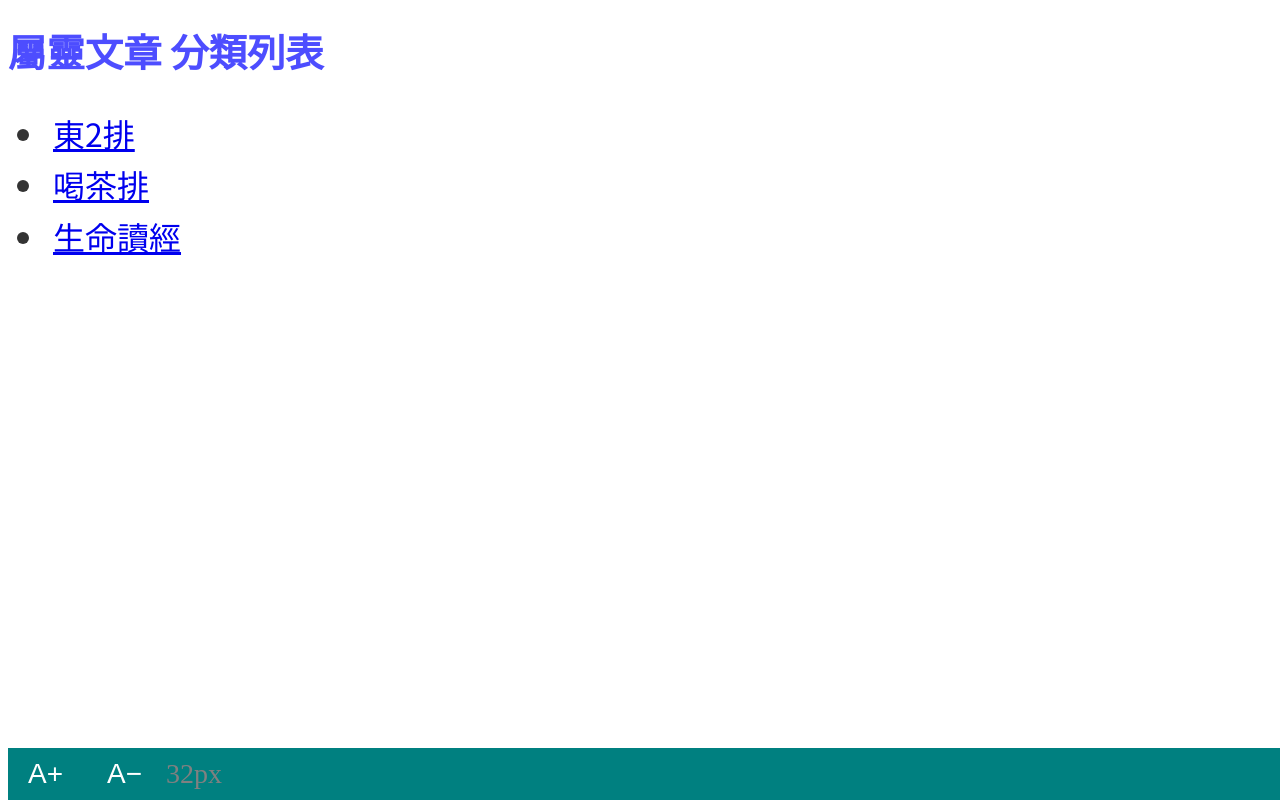
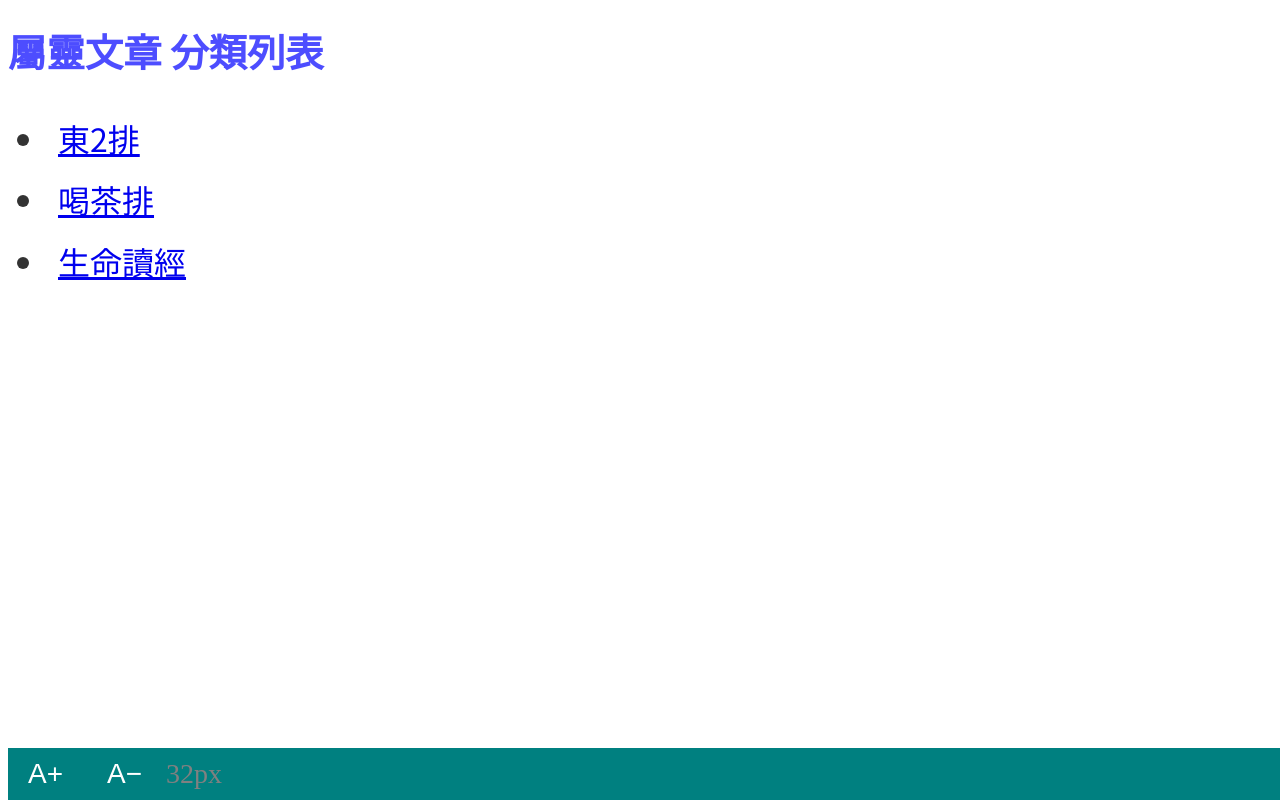
Before and after one commit to jerry-artila/jerry-artila.github.io, a plain HTML site: page index.html in a window 1280 px wide. Drawn offline with Linux system fonts and the light colour scheme.

Commit message:
修改<li>樣式

```diff
--- a/css/style.scss
+++ b/css/style.scss
@@ -46,6 +46,6 @@
     font-size: 1.1em;
   }
   li {
-    padding: 5px 5px;
+    padding: 10px 10px;
   }
 }
```
Also changed, not shown: css/style.css.
